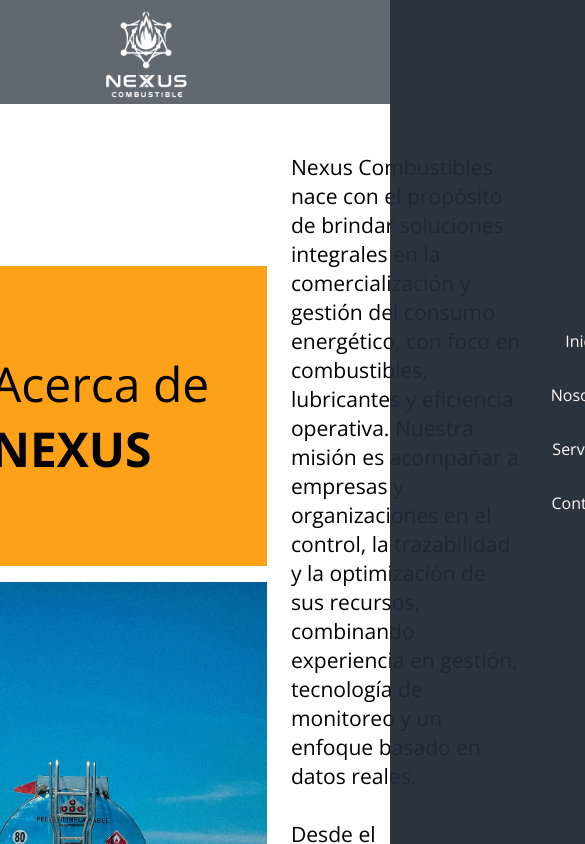
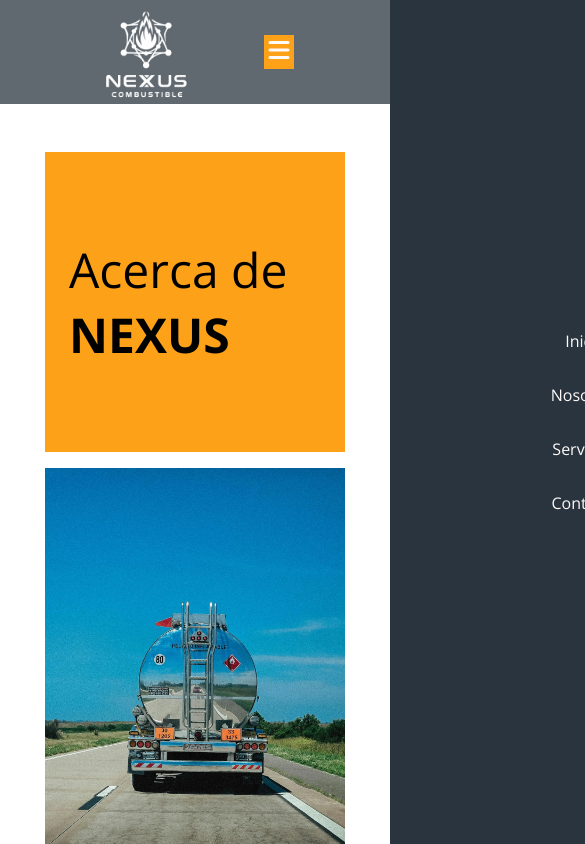
Before and after one commit to llezcano7/Nexus, a React (Vite) app: page /nosotros in a window 390 px wide. Shown: the top 844 px of the page, 585 px wide, since content can reach past the window. Built offline with nearby package versions, Linux system fonts and the light colour scheme.

Commit message:
3er commit

```diff
--- a/src/components/header.css
+++ b/src/components/header.css
@@ -14,13 +14,6 @@
     height: 100px;
 }
 
-.header-content {
-  display: flex;
-  justify-content: space-between; /* logo a la izquierda, hamburguesa a la derecha */
-  align-items: center;
-  height: 100px;
-}
-
 .hamburger-btn {
   display: none;
   background: var(--fourth-color);
--- a/src/components/header.jsx
+++ b/src/components/header.jsx
@@ -17,11 +17,9 @@
       </Link>
 
       {/* Botón hamburguesa */}
-       <div className="header-content">
        <button className="hamburger-btn" onClick={toggleMenu}>
         {isOpen ? <HiX size={30} /> : <HiMenu size={30} />}
       </button>
-      </div>
 
         <nav className={`navbar align-end relative display-flex space-between gap-3 ${isOpen ? "open" : ""}`}>
           <Link className="link font-color-3" to="/" onClick={closeMenu}>Inicio</Link>
--- a/src/library.css
+++ b/src/library.css
@@ -871,6 +871,8 @@
   transition: all 0.3s ease;
 }
 
+/*INICIO RESPONSIVE*/
+
 @media (max-width: 1023px) {
   .inicio-container {
     height: 500px;
@@ -967,9 +969,10 @@
    .inicio-text-2 {
     width: var(--percentage-1);
   }
-}
 
-@media (max-width: 768px) {
+  .hamburger-btn {
+    display: block !important;
+  }
 
   .navbar {
     position: fixed;
@@ -979,18 +982,46 @@
     align-items: center;
     justify-content: center;
     background: rgba(30, 42, 52, 0.95);
-    height: 100vh;
+    min-height:100vh;
     width: 100%;
-    gap: 2rem;
     transition: right 0.4s ease-in-out;
-    display: flex; /* importante mantener flex */
+    display: flex;
   }
 
   .navbar.open {
     right: 0;
     border-left: 1px solid var(--fourth-color);
   }
+}
 
-  .hamburger-btn {
-    display: block;
-  }}
+/*NOSOTROS RESPOSIVE*/
+
+@media (max-width: 768px) {
+  .picture-6,
+  .picture-4,
+  .square {
+    width: 90%;
+    max-width: 300px;
+    margin: 0 auto;
+  }
+
+  .nosotros-section > div:first-child {
+    flex-direction: column;
+    align-items: center;
+    gap: 2rem;
+  }
+
+  .width-8 {
+    width: 90%;
+    text-align: center;
+  }
+
+  .separator h2 {
+    font-size: 1.5rem;
+  }
+
+  .padding-block-7 > div {
+    flex-direction: column;
+    gap: 1rem;
+  }
+}
```
Also changed, not shown: src/pages/nosotros.jsx (line endings or trailing spaces).
